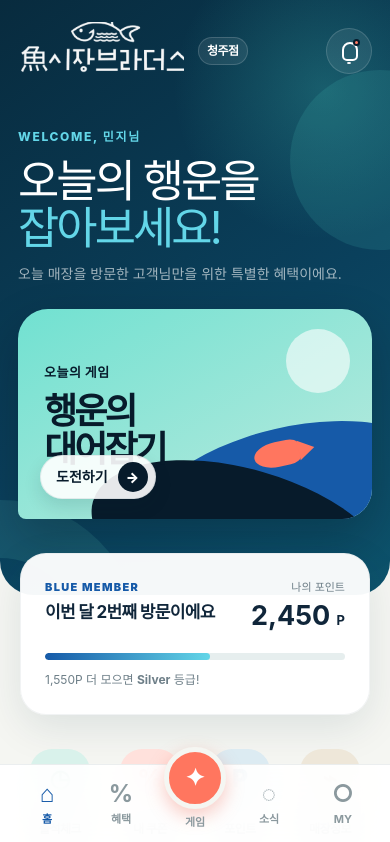
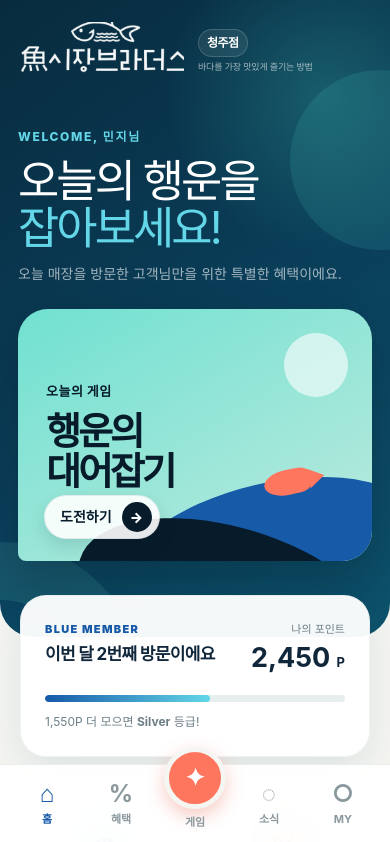
Before and after one commit to ogto/n-mak, a Next.js app: page /s/1xbHos in a window 390 px wide. Shown: the top 842 px of the page. Built offline with nearby package versions, Linux system fonts and the light colour scheme.

Commit message:
Rework quick actions and prevent mobile overlap

```diff
--- a/app/components/Storefront.tsx
+++ b/app/components/Storefront.tsx
@@ -62,10 +62,6 @@ export function Storefront({ store }: StorefrontProps) {
               <span>{store.tagline}</span>
             </div>
           </div>
-          <button className="icon-button" aria-label="알림">
-            <span className="bell" aria-hidden="true" />
-            <b />
-          </button>
         </header>
 
         <div className="welcome">
--- a/app/globals.css
+++ b/app/globals.css
@@ -47,7 +47,7 @@ button {
   min-height: 100vh;
   background: var(--cream);
   overflow: hidden;
-  padding-bottom: calc(112px + env(safe-area-inset-bottom));
+  padding-bottom: calc(158px + env(safe-area-inset-bottom));
 }
 
 .hero {
@@ -95,7 +95,7 @@ button {
   position: relative;
   z-index: 2;
   display: grid;
-  grid-template-columns: minmax(0, 1fr) auto;
+  grid-template-columns: minmax(0, 1fr);
   align-items: center;
   gap: 16px;
 }
@@ -105,6 +105,7 @@ button {
   display: flex;
   align-items: center;
   gap: 14px;
+  width: 100%;
 }
 
 .brand-logo-box {
@@ -141,6 +142,7 @@ button {
 }
 
 .branch-copy {
+  flex: 1 1 auto;
   min-width: 0;
   display: flex;
   flex-direction: column;
@@ -157,14 +159,13 @@ button {
 }
 
 .branch-copy span {
-  max-width: 105px;
+  max-width: 170px;
   margin-top: 4px;
-  overflow: hidden;
   color: rgba(255,255,255,.62);
   font-size: 10px;
+  line-height: 1.4;
   letter-spacing: -.02em;
-  white-space: nowrap;
-  text-overflow: ellipsis;
+  white-space: normal;
 }
 
 .icon-button {
@@ -249,8 +250,8 @@ button {
 .game-card {
   position: relative;
   width: 100%;
-  height: 210px;
-  padding: 26px;
+  height: 252px;
+  padding: 30px 28px;
   overflow: hidden;
   color: var(--navy);
   text-align: left;
@@ -277,7 +278,8 @@ button {
   z-index: 3;
   display: block;
   margin-top: 9px;
-  font-size: 36px;
+  max-width: 190px;
+  font-size: 38px;
   font-weight: 900;
   line-height: 1.06;
   letter-spacing: -.08em;
@@ -290,8 +292,8 @@ button {
 .game-cta {
   position: absolute;
   z-index: 4;
-  bottom: 20px;
-  left: 22px;
+  bottom: 22px;
+  left: 26px;
   display: flex;
   align-items: center;
   gap: 10px;
@@ -319,8 +321,8 @@ button {
   position: absolute;
   width: 64px;
   height: 64px;
-  top: 20px;
-  right: 22px;
+  top: 24px;
+  right: 24px;
   border-radius: 50%;
   background: rgba(255,255,255,.6);
 }
@@ -333,15 +335,15 @@ button {
 }
 
 .wave-one {
-  right: -75px;
-  bottom: -58px;
+  right: -55px;
+  bottom: -72px;
   background: var(--blue);
   transform: rotate(-13deg);
 }
 
 .wave-two {
-  right: -25px;
-  bottom: -100px;
+  right: -12px;
+  bottom: -116px;
   background: var(--navy);
   transform: rotate(16deg);
 }
@@ -349,8 +351,8 @@ button {
 .fish {
   position: absolute;
   z-index: 3;
-  right: 72px;
-  bottom: 52px;
+  right: 62px;
+  bottom: 66px;
   width: 46px;
   height: 25px;
   color: var(--coral);
@@ -451,27 +453,32 @@ button {
 
 .quick-grid {
   display: grid;
-  grid-template-columns: repeat(4, 1fr);
-  gap: 10px;
-  margin: 34px 0 46px;
+  grid-template-columns: repeat(2, minmax(0, 1fr));
+  gap: 14px;
+  margin: 34px 0 52px;
 }
 
 .quick-item {
   display: flex;
   flex-direction: column;
   align-items: center;
-  padding: 0;
-  background: transparent;
+  justify-content: center;
+  min-height: 174px;
+  padding: 20px 12px;
+  border: 1px solid rgba(13, 48, 64, .07);
+  border-radius: 26px;
+  background: rgba(255,255,255,.9);
+  box-shadow: 0 12px 28px rgba(12, 47, 60, .07);
 }
 
 .quick-icon {
-  width: 66px;
-  height: 66px;
+  width: 76px;
+  height: 76px;
   display: grid;
   place-content: center;
-  margin-bottom: 11px;
-  border-radius: 22px;
-  font-size: 24px;
+  margin-bottom: 14px;
+  border-radius: 24px;
+  font-size: 28px;
   font-weight: 900;
 }
 
@@ -481,14 +488,14 @@ button {
 .quick-icon.sand { background: #eee7d9; color: #846f47; }
 
 .quick-item strong {
-  font-size: 13px;
+  font-size: 15px;
   letter-spacing: -.04em;
 }
 
 .quick-item small {
   margin-top: 5px;
   color: #8a989e;
-  font-size: 11px;
+  font-size: 12px;
 }
 
 .tablet-grid {
@@ -621,7 +628,8 @@ button {
 
 .channel-card {
   position: relative;
-  min-height: 286px;
+  min-height: 310px;
+  margin-bottom: 28px;
   padding: 32px;
   overflow: hidden;
   border-radius: 26px;
@@ -969,7 +977,7 @@ button {
   }
 
   .game-card {
-    height: 260px;
+    height: 280px;
     padding: 28px;
   }
 
@@ -991,16 +999,17 @@ button {
   }
 
   .quick-grid {
-    margin-block: 30px 40px;
+    max-width: 760px;
+    margin: 34px auto 52px;
   }
 
   .quick-icon {
-    width: 72px;
-    height: 72px;
+    width: 82px;
+    height: 82px;
   }
 
   .quick-item strong {
-    font-size: 15px;
+    font-size: 16px;
   }
 
   .tablet-grid {
@@ -1042,7 +1051,8 @@ button {
   }
 
   .branch-copy span {
-    display: none;
+    max-width: 130px;
+    font-size: 9px;
   }
 
   .branch-copy strong {
@@ -1060,16 +1070,21 @@ button {
   }
 
   .quick-icon {
-    width: 60px;
-    height: 60px;
+    width: 70px;
+    height: 70px;
   }
 
   .quick-item strong {
-    font-size: 12px;
+    font-size: 14px;
   }
 
   .quick-item small {
-    font-size: 10px;
+    font-size: 11px;
+  }
+
+  .quick-item {
+    min-height: 160px;
+    padding-inline: 8px;
   }
 }
 
@@ -1087,7 +1102,7 @@ button {
   }
 
   .quick-grid {
-    max-width: 680px;
+    max-width: 820px;
     margin-inline: auto;
   }
 }
```
